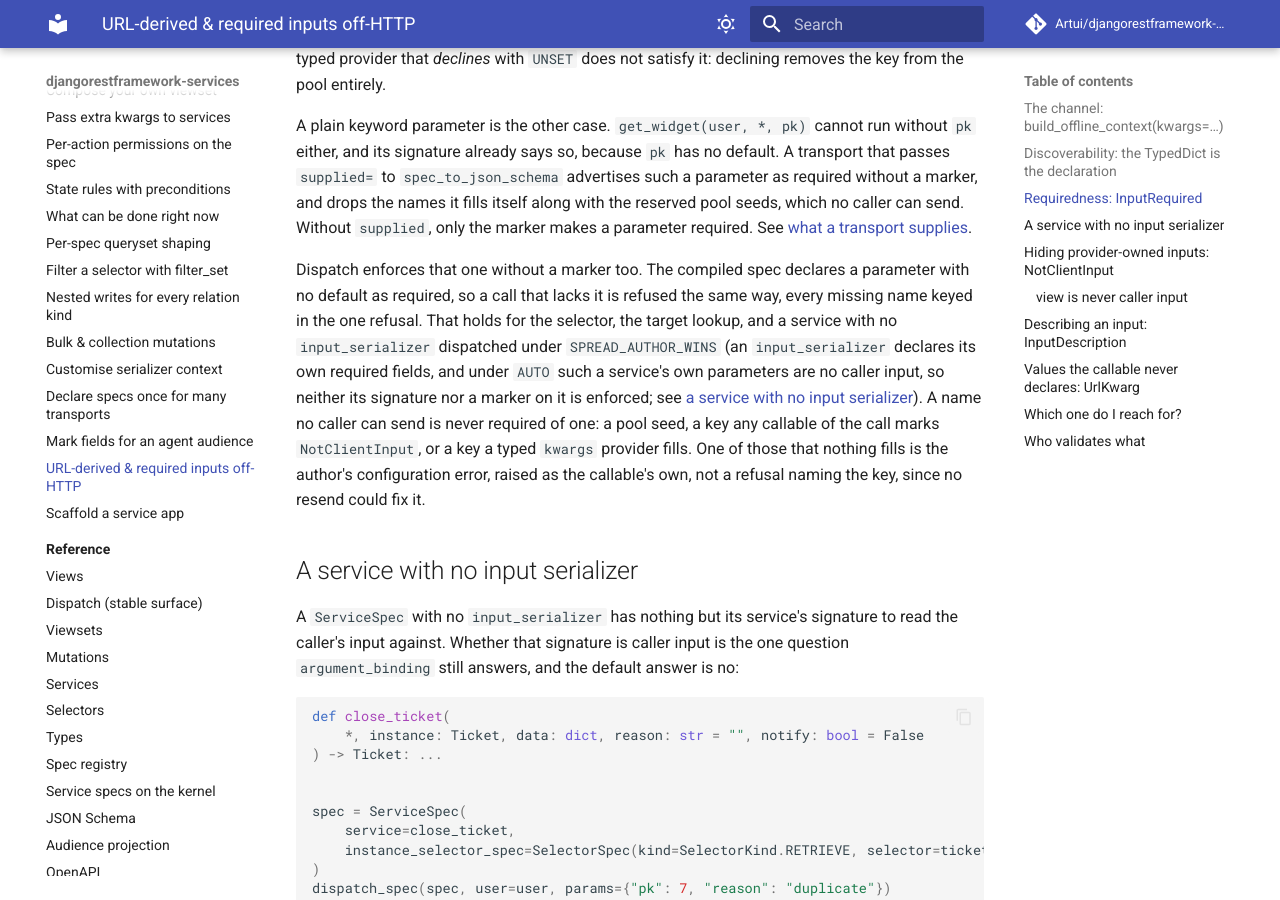
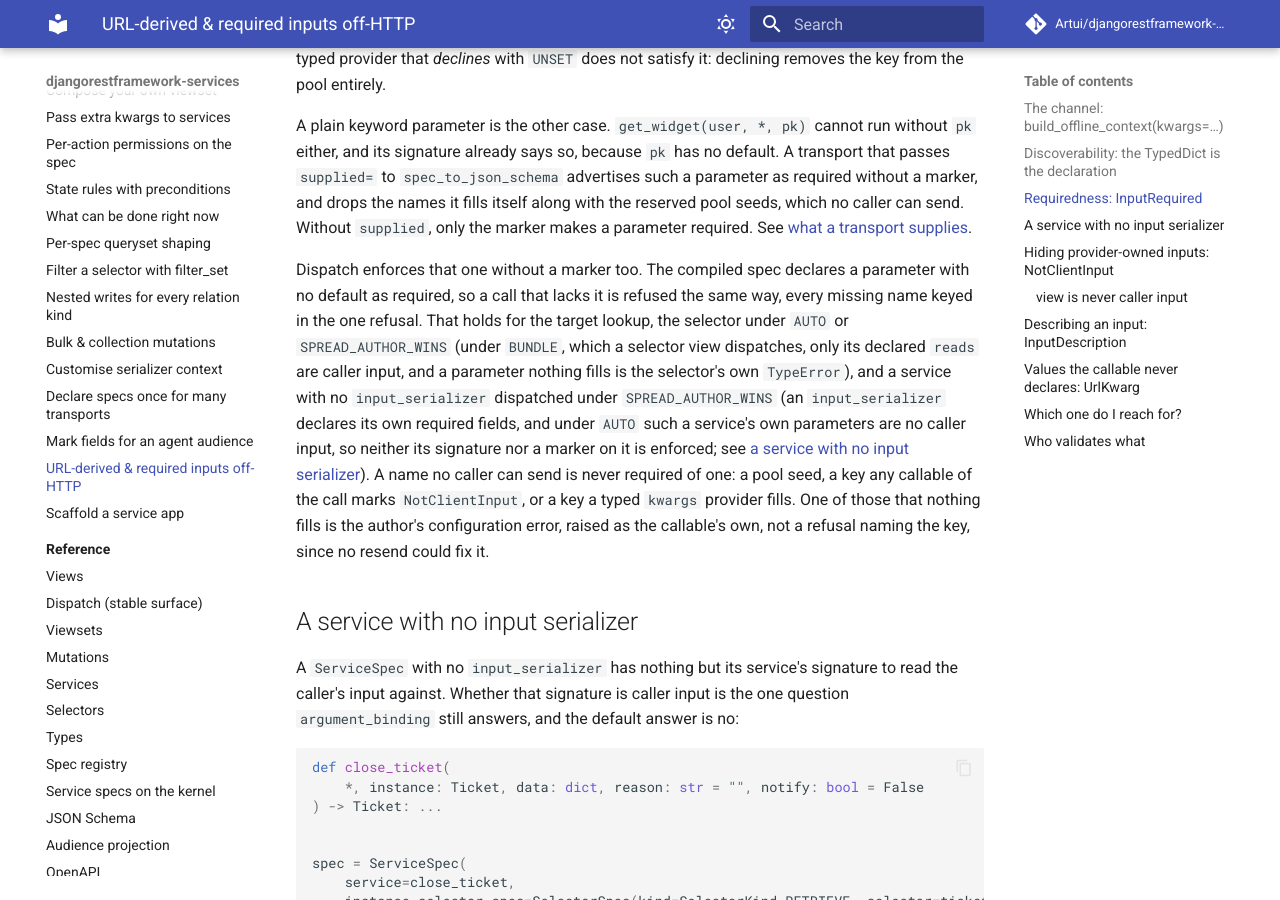
Before and after one commit to Artui/djangorestframework-services, an MkDocs documentation site: the page built from docs/recipes/off-http-inputs.md, in a window 1280 px wide and 900 px high, scrolled down 2235 px. Built offline with MkDocs 1.6.1 and Material for MkDocs 9.7.7, drawn with Linux system fonts in a browser that asks for light colours; comment, search, counter and statistics services are not loaded.

Commit message:
Say where a bundled selector's parameters stop being caller input
The InputRequired reference and the off-HTTP inputs recipe said a selector's
missing parameter is refused under every binding. Under BUNDLE, which a
selector view dispatches, only its declared reads are caller input, and a
parameter nothing fills is the selector's own TypeError.

Co-Authored-By: Claude Opus 5.5 <noreply@anthropic.com>

```diff
--- a/docs/recipes/off-http-inputs.md
+++ b/docs/recipes/off-http-inputs.md
@@ -120,7 +120,10 @@ itself along with the reserved pool seeds, which no caller can send. Without
 Dispatch enforces that one without a marker too. The compiled spec declares a
 parameter with no default as required, so a call that lacks it is refused the
 same way, every missing name keyed in the one refusal. That holds for the
-selector, the target lookup, and a service with no `input_serializer` dispatched
+target lookup, the selector under `AUTO` or `SPREAD_AUTHOR_WINS` (under
+`BUNDLE`, which a selector view dispatches, only its declared `reads` are caller
+input, and a parameter nothing fills is the selector's own `TypeError`), and a
+service with no `input_serializer` dispatched
 under `SPREAD_AUTHOR_WINS` (an `input_serializer` declares its own required
 fields, and under `AUTO` such a service's own parameters are no caller input, so
 neither its signature nor a marker on it is enforced; see
```
Also changed, not shown: docs/reference/types.md (+6 -4 lines).
